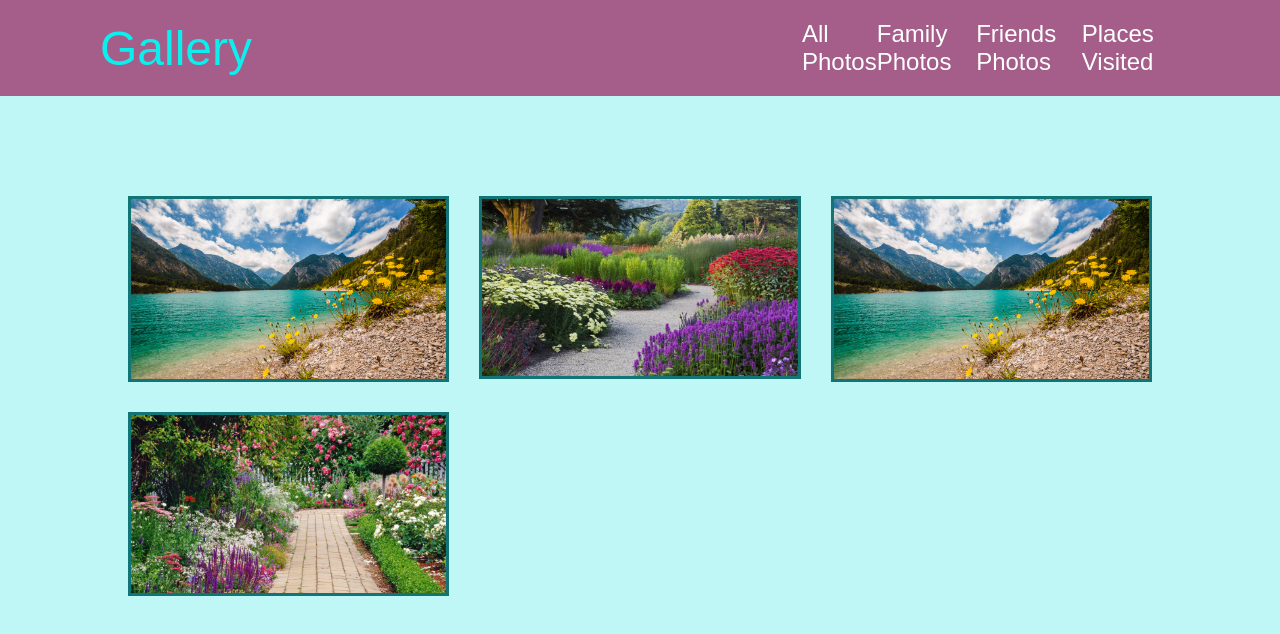
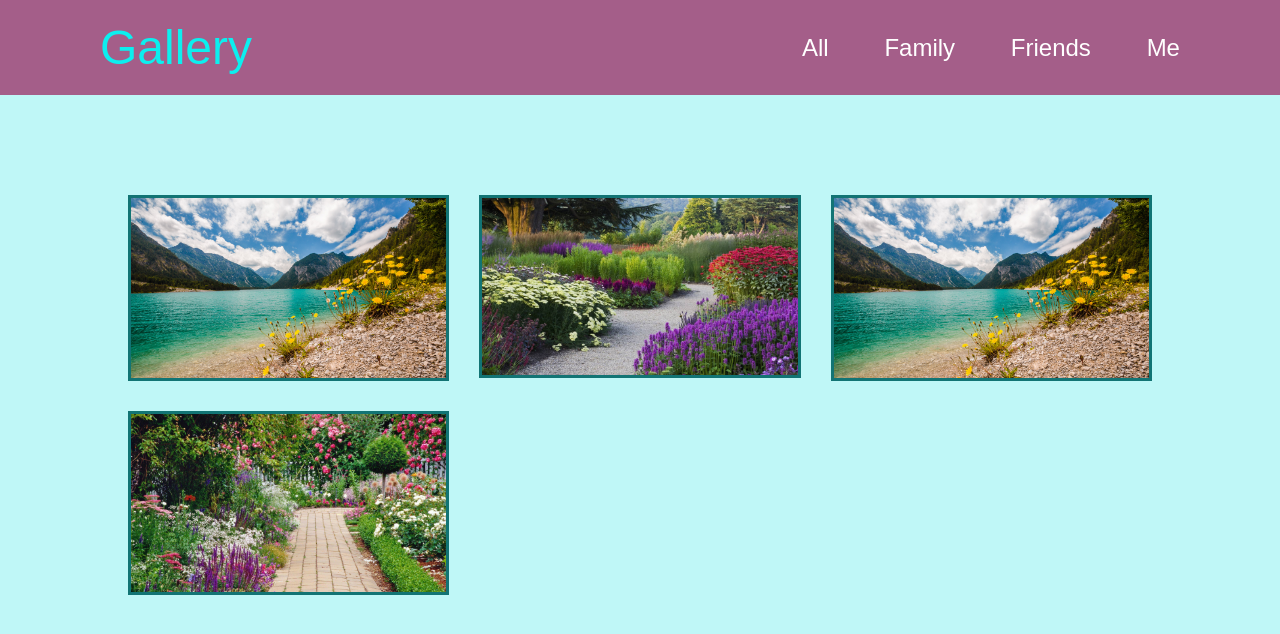
Before and after one commit to seeratalishah/photo-gallery, a plain HTML site: page pages/family.html in a window 1280 px wide. Drawn offline with Linux system fonts and the light colour scheme.

Commit message:
updated nav items text

```diff
--- a/pages/family.html
+++ b/pages/family.html
@@ -13,10 +13,10 @@
            <a href="../index.html" class="a-logo"> Gallery</a>
         </div>
         <div class="nav-items">
-        <a href="../index.html">All Photos</a>
-        <a href="">Family Photos</a>
-        <a href="">Friends Photos</a>
-        <a href="">Places Visited</a>
+        <a href="../index.html">All</a>
+        <a href="">Family</a>
+        <a href="">Friends</a>
+        <a href="">Me</a>
         </div>
 
     </div>
```
